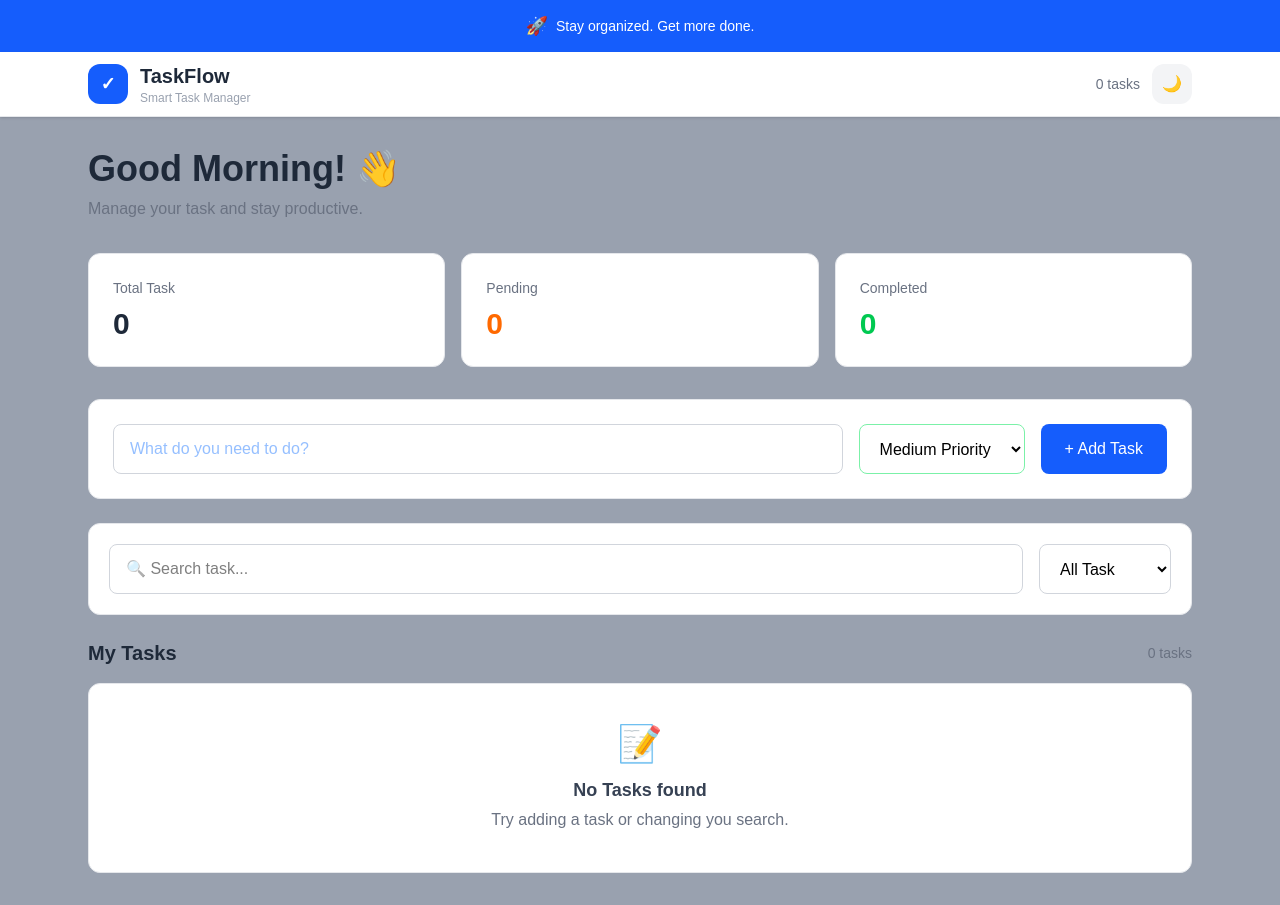
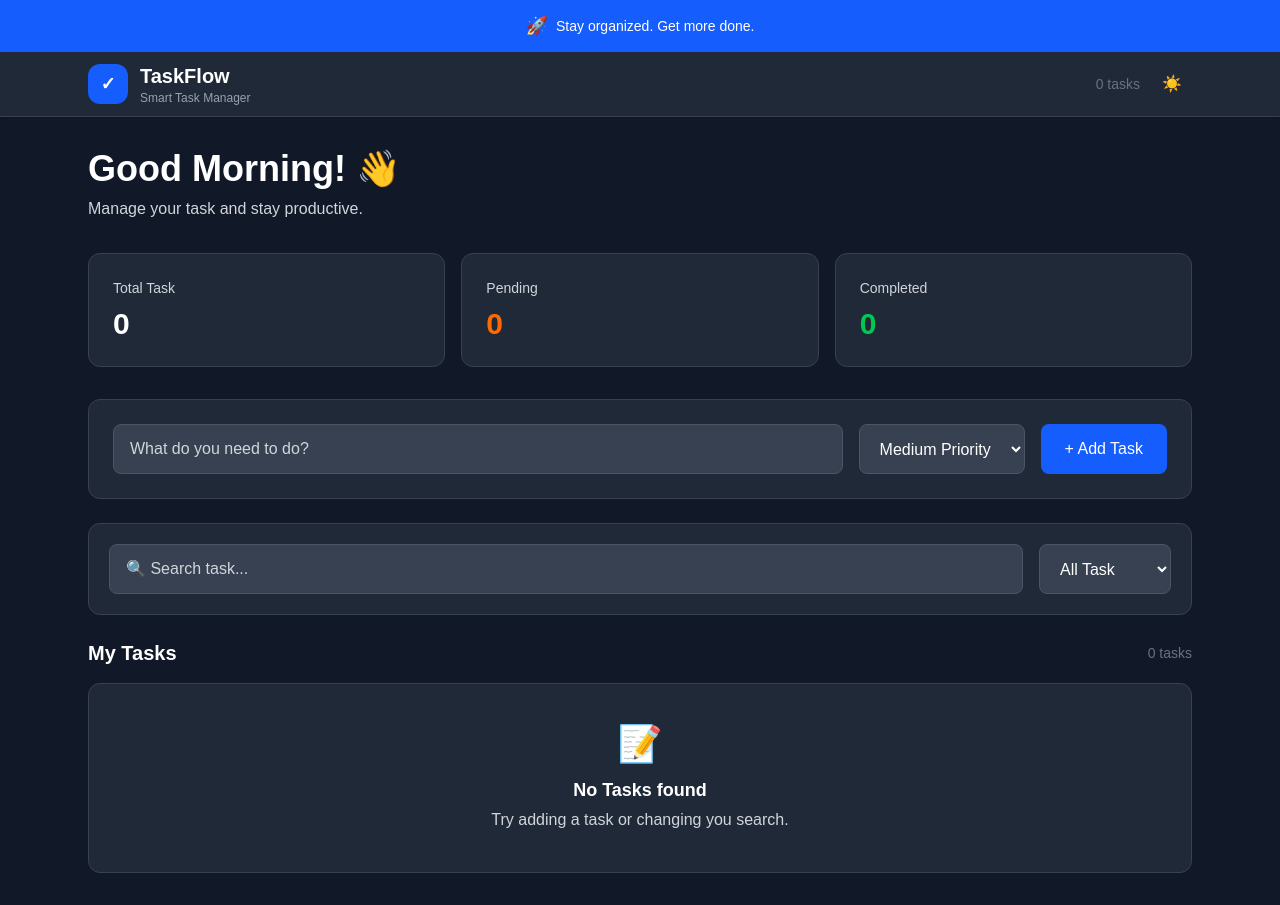
Before and after one commit to Sachinkushwaha1311/Smart-Task-Manager, a website: page index.html in a window 1280 px wide. Both pictures are taken after a click on the button "Toggle dark mode". Drawn offline with nearby package versions, Linux system fonts and the light colour scheme; files that its build step writes are made by us from their sources.

Commit message:
Add Dark Mode Function

```diff
--- a/index.html
+++ b/index.html
@@ -6,10 +6,9 @@
     <meta name="viewport" content="width=device-width, initial-scale=1.0">
     <title>Smart Task Manager</title>
     <link rel="stylesheet" href="src/output.css">
-    <link rel="stylesheet" href="style.css">
 </head>
 
-<body class="dark bg-gray-400 min-h-screen">
+<body class="bg-gray-50 min-h-screen">
     <header class="bg-blue-600 text-white">
         <div class="max-w-6xl mx-auto px-4 sm:px-6 py-3">
             <div class="flex items-center justify-center gap-2">
--- a/script.js
+++ b/script.js
@@ -26,6 +26,32 @@ function saveDarkMode(){
     }
 }
 
+// Dark Mode //
+
+darkModeBtn.addEventListener("click", function(){
+    document.body.classList.toggle("dark");
+    if(document.body.classList.contains("dark")){
+        darkModeBtn.textContent = "☀️";
+    } else{
+        darkModeBtn.textContent = "🌙";
+    }
+    saveDarkMode();
+});
+
+
+// Load Dark Mode //
+
+function loadDarkMode(){
+    let savedDarkMode = localStorage.getItem("darkMode");
+    if(savedDarkMode === "true"){
+        document.body.classList.add("dark");
+        darkModeBtn.textContent = "☀️";
+    } else{
+        document.body.classList.remove("dark");
+        darkModeBtn.textContent = "🌙";
+    }
+}
+
 // Load Tasks //
 
 function loadTasks(){
@@ -36,16 +62,7 @@ function loadTasks(){
     displayTasks();
 }
 
-// Dark Mode //
 
-darkModeBtn.addEventListener("click", function(){
-    document.body.classList.toggle("dark");
-    if(document.body.classList.contains("dark")){
-        darkModeBtn.textContent = "☀️";
-    } else{
-        darkModeBtn.textContent = "🌙";
-    }
-});
 
 function showTaskMessage(message, type = "success") {
     taskMessage.textContent = message;
@@ -233,3 +250,4 @@ function updateStatistics() {
 }
 
 loadTasks();
+loadDarkMode();
--- a/src/input.css
+++ b/src/input.css
@@ -22,17 +22,19 @@ body.dark nav h1{
     color: white;
 }
 
-body.dark main h2{
+body.dark main .bg-white{
+    background-color: #1f2937;
+    border-color: #374151;
+}
+
+body.dark main h2,
+body.dark main #totalTasks,
+body.dark #emptyState h3{
     color: white;
 }
 
 body.dark main p{
     color: #d1d5db;
-}
-
-body.dark section{
-    background-color: #1f2937;
-    border-color: #374151;
 }
 
 body.dark input,
@@ -46,17 +48,17 @@ body.dark input::placeholder{
     color: #d1d5db;
 }
 
-body.dark .task-card{
-    background-color: #1f2937;
-    border-color: #374151;
+body.dark .task-card h3.text-gray-400{
+    color: #9ca3af;
 }
 
 body.dark .task-card h3{
     color: white;
 }
 
-body.dark .task-card p{
-    color: #d1d5db;
+body.dark #darkModeBtn{
+    background-color: #1f2937;
+    color: white;
 }
 
 button{
```
Also changed, not shown: src/output.css.
